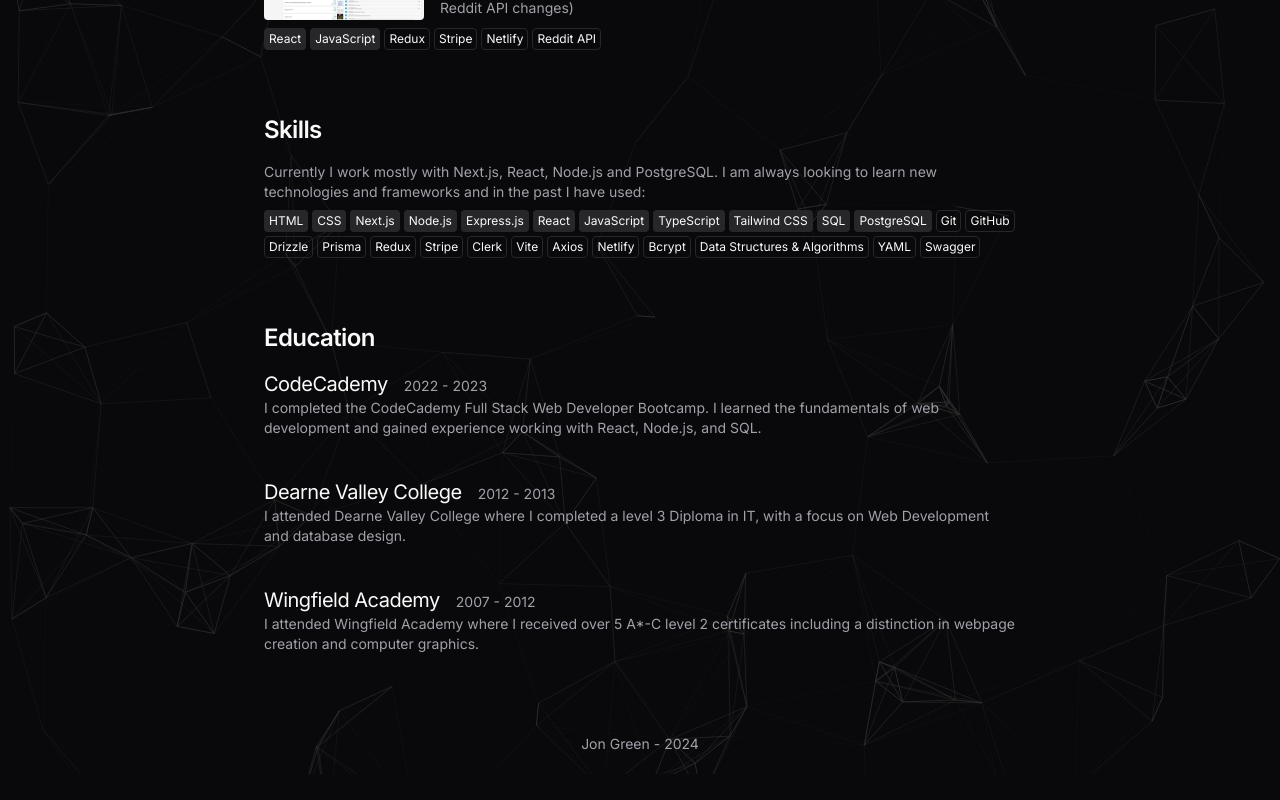
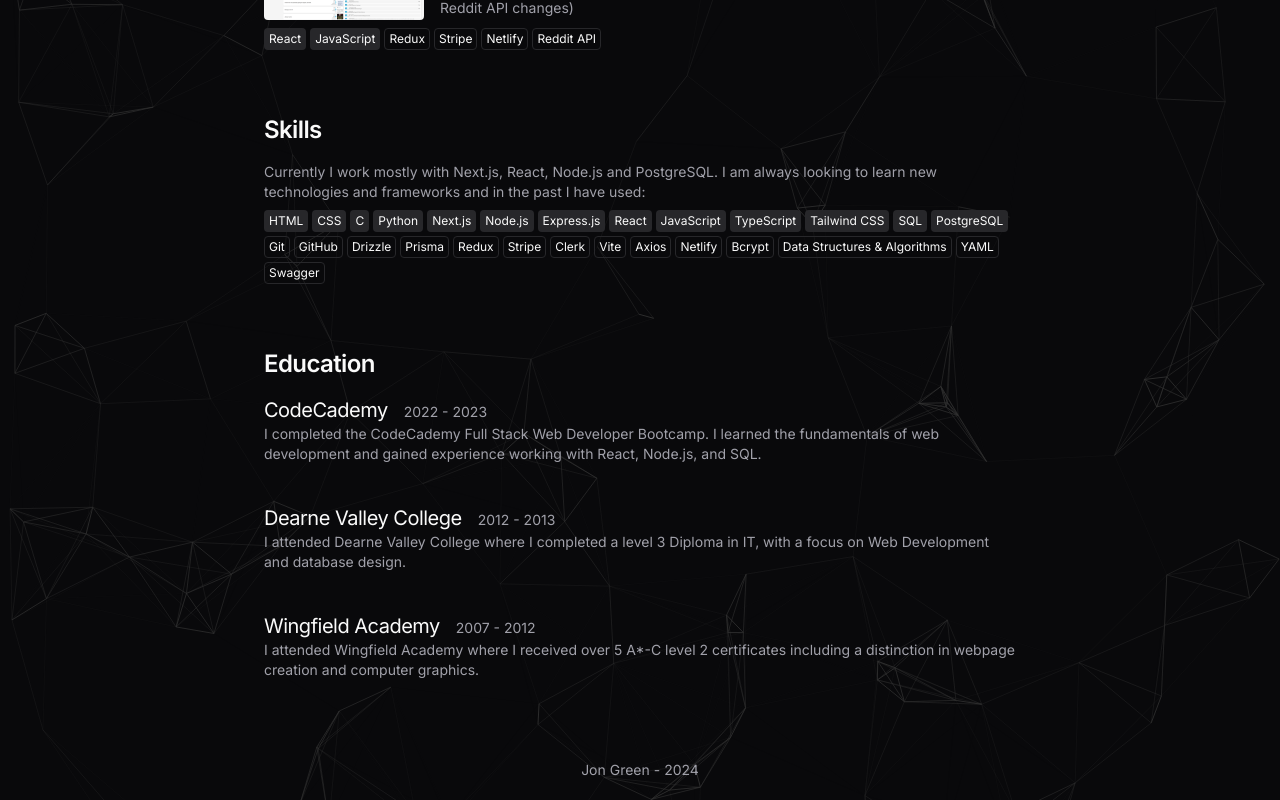
Before and after one commit to jongreen96/Portfolio, a Next.js app: page / in a window 1280 px wide. Shown: the part 1127-1927 px from the top of the page. Before the commit the page ends 1901 px from the top, so only its background shows below. Built offline with nearby package versions, Linux system fonts and the light colour scheme.

Commit message:
Add new languages to skills

```diff
--- a/src/app/page.tsx
+++ b/src/app/page.tsx
@@ -285,6 +285,8 @@
           <div className='flex flex-wrap gap-1'>
             <Badge variant='secondary'>HTML</Badge>
             <Badge variant='secondary'>CSS</Badge>
+            <Badge variant='secondary'>C</Badge>
+            <Badge variant='secondary'>Python</Badge>
             <Badge variant='secondary'>Next.js</Badge>
             <Badge variant='secondary'>Node.js</Badge>
             <Badge variant='secondary'>Express.js</Badge>
```
